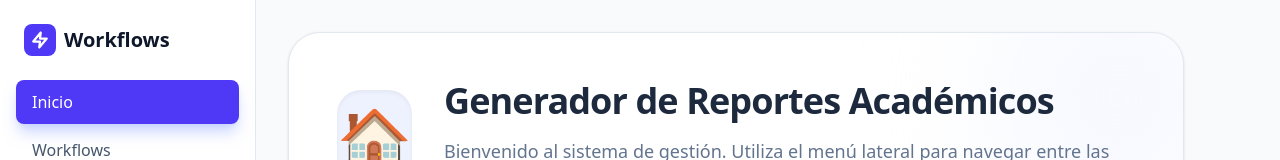
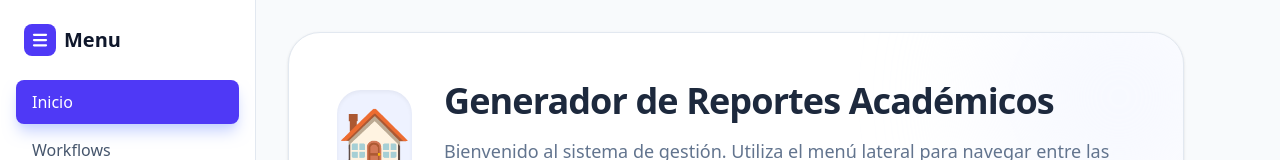
Before and after one commit to mgodoydiaz/report_generator, a React (Vite) app in the folder frontend/: page / in a window 1280 px wide. Shown: the top 160 px of the page. Built offline with nearby package versions, Linux system fonts and the light colour scheme.

Commit message:
Cambio en título de Menu

```diff
--- a/frontend/src/components/Sidebar.jsx
+++ b/frontend/src/components/Sidebar.jsx
@@ -1,4 +1,5 @@
 import { NavLink } from "react-router-dom";
+import { Menu } from "lucide-react";
 
 export default function Sidebar() {
   const linkClass = ({ isActive }) =>
@@ -14,9 +15,9 @@ export default function Sidebar() {
       <div className="p-6">
         <h1 className="text-xl font-bold text-slate-900 flex items-center gap-2">
           <div className="w-8 h-8 bg-indigo-600 rounded-lg flex items-center justify-center text-white text-xs">
-            <svg viewBox="0 0 24 24" width="18" height="18" stroke="currentColor" strokeWidth="3" fill="none" strokeLinecap="round" strokeLinejoin="round"><path d="M13 2L3 14h9l-1 8 10-12h-9l1-8z"></path></svg>
+            <Menu size={18} strokeWidth={3} />
           </div>
-          Workflows
+          Menu
         </h1>
       </div>
       <nav className="flex-1 px-4 space-y-1 overflow-y-auto">
```
